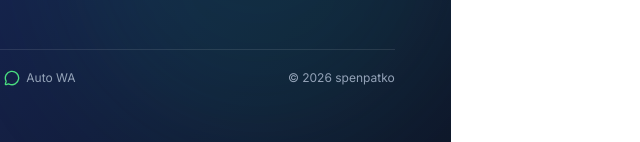
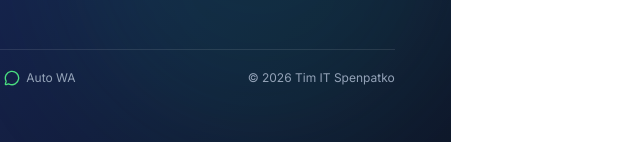
Before and after one commit to spenpatko/presenza, a plain HTML site: page index.html in a window 1280 px wide. Shown: the part 658-800 px from the top of the page, 296-936 px from the left. Drawn offline with nearby package versions, Linux system fonts and the light colour scheme.

Commit message:
Update index.html

```diff
--- a/index.html
+++ b/index.html
@@ -183,7 +183,7 @@
             <span class="flex items-center gap-1.5"><i data-lucide="image" class="w-4 h-4 text-sky-400"></i> Verifikasi Foto</span>
             <span class="flex items-center gap-1.5"><i data-lucide="message-circle" class="w-4 h-4 text-green-400"></i> Auto WA</span>
           </div>
-          <span id="login-school-name">© 2026 spenpatko</span>
+          <span id="login-school-name">© 2026 Tim IT Spenpatko</span>
         </div>
       </div>
 
```
